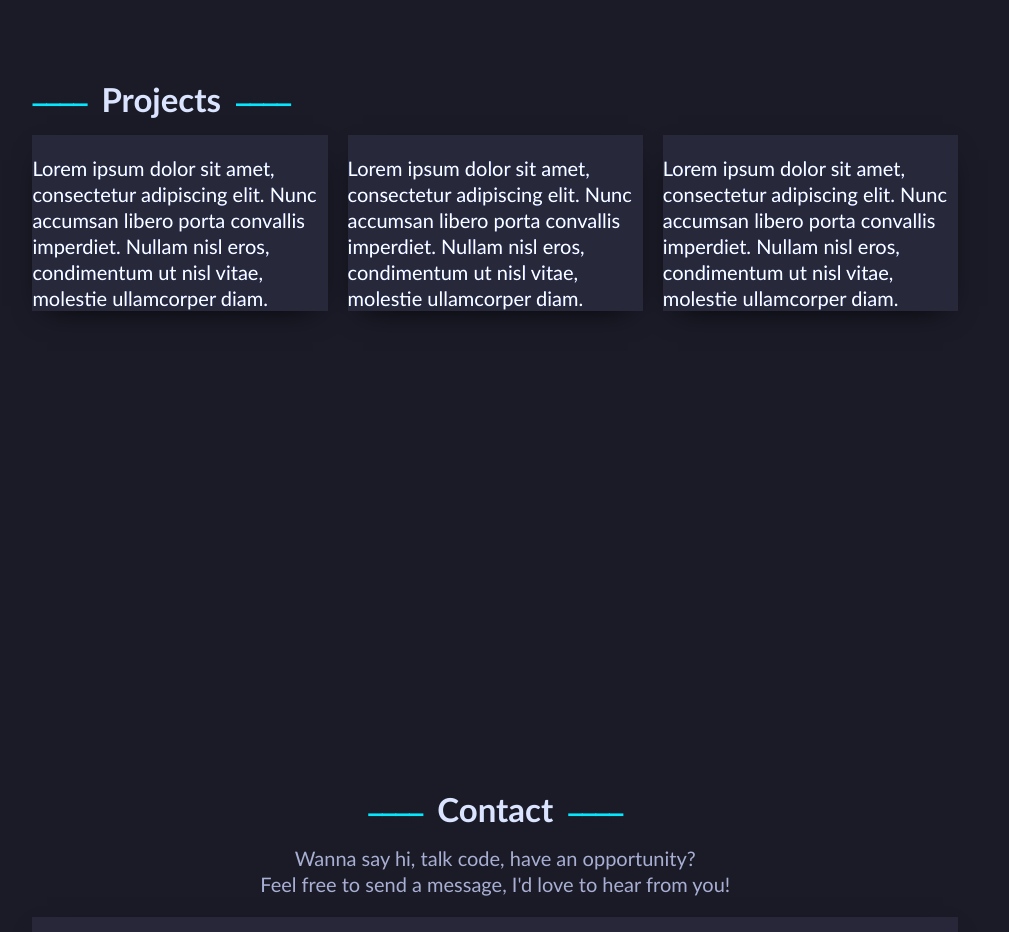
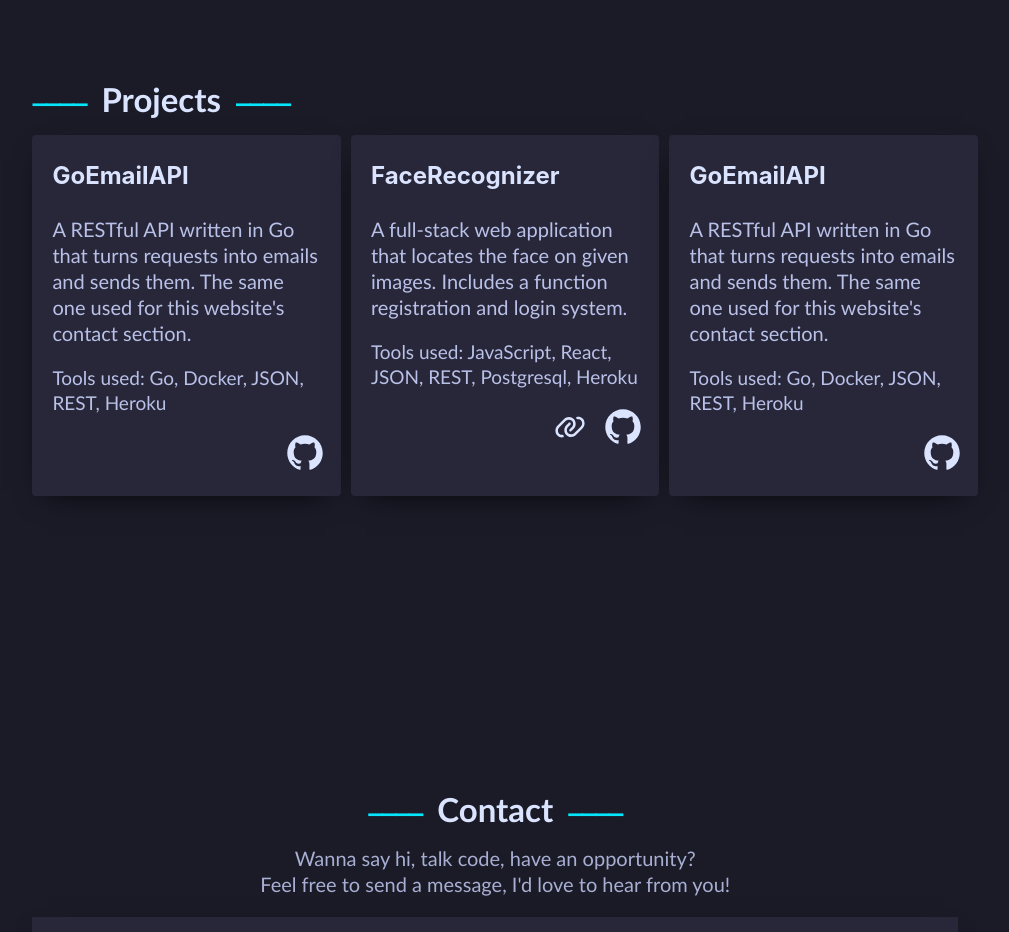
Before and after one commit to liam2258/PortfolioWebsite, a React (Create React App) app: page / in a window 1280 px wide. Shown: the part 1540-2472 px from the top of the page, without its empty margins (110-1119 px from the left). Built offline with nearby package versions, Linux system fonts and the light colour scheme; the HTML template or start-up script is replaced by a standard one.

Commit message:
Adjusted icon card display

```diff
--- a/src/App.css
+++ b/src/App.css
@@ -490,15 +490,74 @@ img {
 .cardHolder {
     display: grid;
     grid-template-columns: repeat( auto-fit, minmax(200px, 1fr) );
-    column-gap: 20px;
-    row-gap: 20px;
+    column-gap: 30px;
+    row-gap: 30px;
 }
 
 .card {
-    background-color: #1a1b27;
-    filter: brightness(150%);
+    background-color: #282739;
     display: flex;
     box-shadow: 0 10px 30px -15px;
+    flex-grow: 1;
+    flex-direction: column;
+    align-items:center;
+    width:100%;
+    transition: transform 0.3s ease;
+    border-radius: 4px;
+    padding: 10px;
+}
+
+.card:hover {
+    transform: translateY(-5px);
+  }
+
+.card p {
+    margin-top: 10px;
+}
+
+.cardTitle {
+    padding: 5px;
+    color: #a8afd3;
+    filter: brightness(130%);
+    width: 100%;
+}
+
+.cardIcons {
+    width: 100%;
+    filter: brightness(130%);
+    display: flex;
+    justify-content: end;
+}
+
+.card img {
+    transition-duration: 0.3s;
+    padding: 1vh 0.5vw;
+}
+
+.card img:hover {
+    filter: brightness(130%);
+}
+
+.cardTitle h2{
+    margin: 10px;
+}
+
+.cardBody {
+    color: #a8afd3;
+    filter: brightness(110%);
+    padding: 0px 10px 10px 10px;
+}
+
+.cardSkills {
+    padding: 0px;
+    margin: 20px 0px 0px;
+    margin-top: 10px;
+    max-width: 540px;
+    color: #a8afd3;
+    filter: brightness(110%);
+    font-family: 'Gill Sans', 'Gill Sans MT', Calibri, 'Trebuchet MS', sans-serif;
+    font-size: 19px;
+    padding: 0px 10px 10px 10px;
 }
 
 .contentCardHolder {
@@ -511,7 +570,6 @@ img {
 .contactCard {
     display: flex;
     background-color: #1a1b27;
-    filter: brightness(150%);
     box-shadow: 0 10px 30px -15px;
     flex-direction: column;
 }
--- a/src/App.js
+++ b/src/App.js
@@ -8,8 +8,10 @@ import py from './Images/py.svg';
 import post from './Images/post.svg';
 import reactPic from './Images/react.svg';
 import x from './Images/x.svg';
+import github from './Images/github.svg';
 import heroku from './Images/heroku.svg';
 import go from './Images/go.svg';
+import link from './Images/link.svg';
 
 function App() {
 
@@ -195,25 +197,53 @@ function App() {
               <FadeUp>
                 <div className='cardHolder'>
                   <div className='card'>
+                    <div className='cardTitle'>
+                      <h2>GoEmailAPI</h2>
+                    </div>
+                    <div className='cardBody'>
                       <p>
-                      Lorem ipsum dolor sit amet, consectetur adipiscing elit.
-                      Nunc accumsan libero porta convallis imperdiet. Nullam nisl eros,
-                      condimentum ut nisl vitae, molestie ullamcorper diam.
+                        A RESTful API written in Go that turns requests into emails and sends them. The same one used for this website's contact section.
                       </p>
                     </div>
+                    <div className='cardSkills'>
+                      Tools used: Go, Docker, JSON, REST, Heroku
+                    </div>
+                    <div className='cardIcons'>
+                      <a href='https://github.com/liam2258/GoEmailAPI'><img src={github}></img></a>
+                    </div>
+                  </div>
                   <div className='card'>
+                    <div className='cardTitle'>
+                      <h2>FaceRecognizer</h2>
+                    </div>
+                    <div className='cardBody'>
                       <p>
-                      Lorem ipsum dolor sit amet, consectetur adipiscing elit.
-                      Nunc accumsan libero porta convallis imperdiet. Nullam nisl eros,
-                      condimentum ut nisl vitae, molestie ullamcorper diam.
+                        A full-stack web application that locates the face on given images. Includes a function registration and login system.
                       </p>
                     </div>
+                    <div className='cardSkills'>
+                      Tools used: JavaScript, React, JSON, REST, Postgresql, Heroku
+                    </div>
+                    <div className='cardIcons'>
+                      <a href='https://liam2258.github.io/FaceRecognition/'><img src={link}></img></a>
+                      <a href='https://github.com/liam2258/FaceRecognition'><img src={github}></img></a>
+                    </div>
+                  </div>
                   <div className='card'>
+                    <div className='cardTitle'>
+                      <h2>GoEmailAPI</h2>
+                    </div>
+                    <div className='cardBody'>
                       <p>
-                      Lorem ipsum dolor sit amet, consectetur adipiscing elit.
-                      Nunc accumsan libero porta convallis imperdiet. Nullam nisl eros,
-                      condimentum ut nisl vitae, molestie ullamcorper diam.
+                        A RESTful API written in Go that turns requests into emails and sends them. The same one used for this website's contact section.
                       </p>
+                    </div>
+                    <div className='cardSkills'>
+                      Tools used: Go, Docker, JSON, REST, Heroku
+                    </div>
+                    <div className='cardIcons'>
+                      <a href='https://github.com/liam2258/GoEmailAPI'><img src={github}></img></a>
+                    </div>
                   </div>
                 </div>
               </FadeUp>
```
Also changed, not shown: src/Images/github.svg (added), src/Images/link.svg (added). Lines whose indentation alone changed are shown as unchanged.
